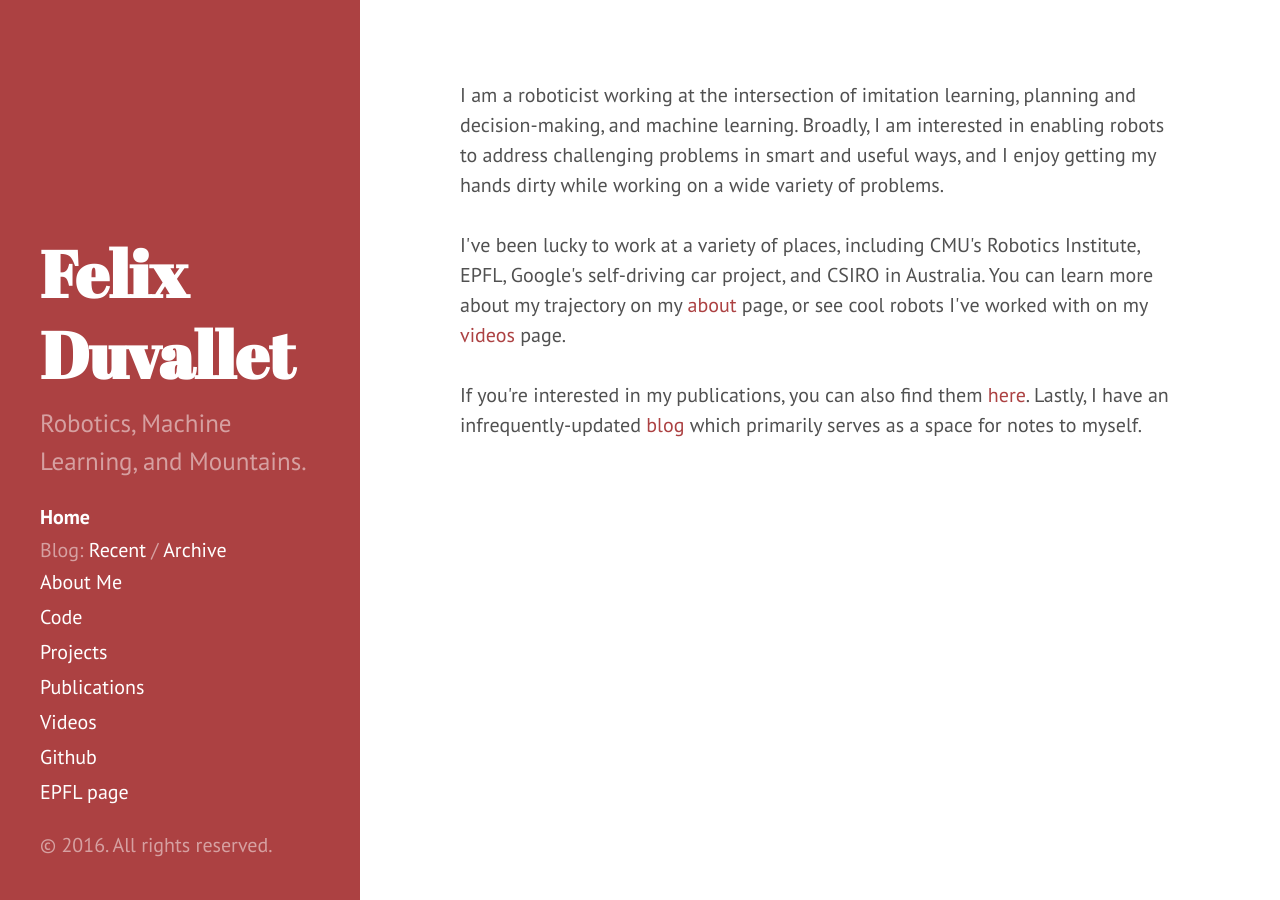
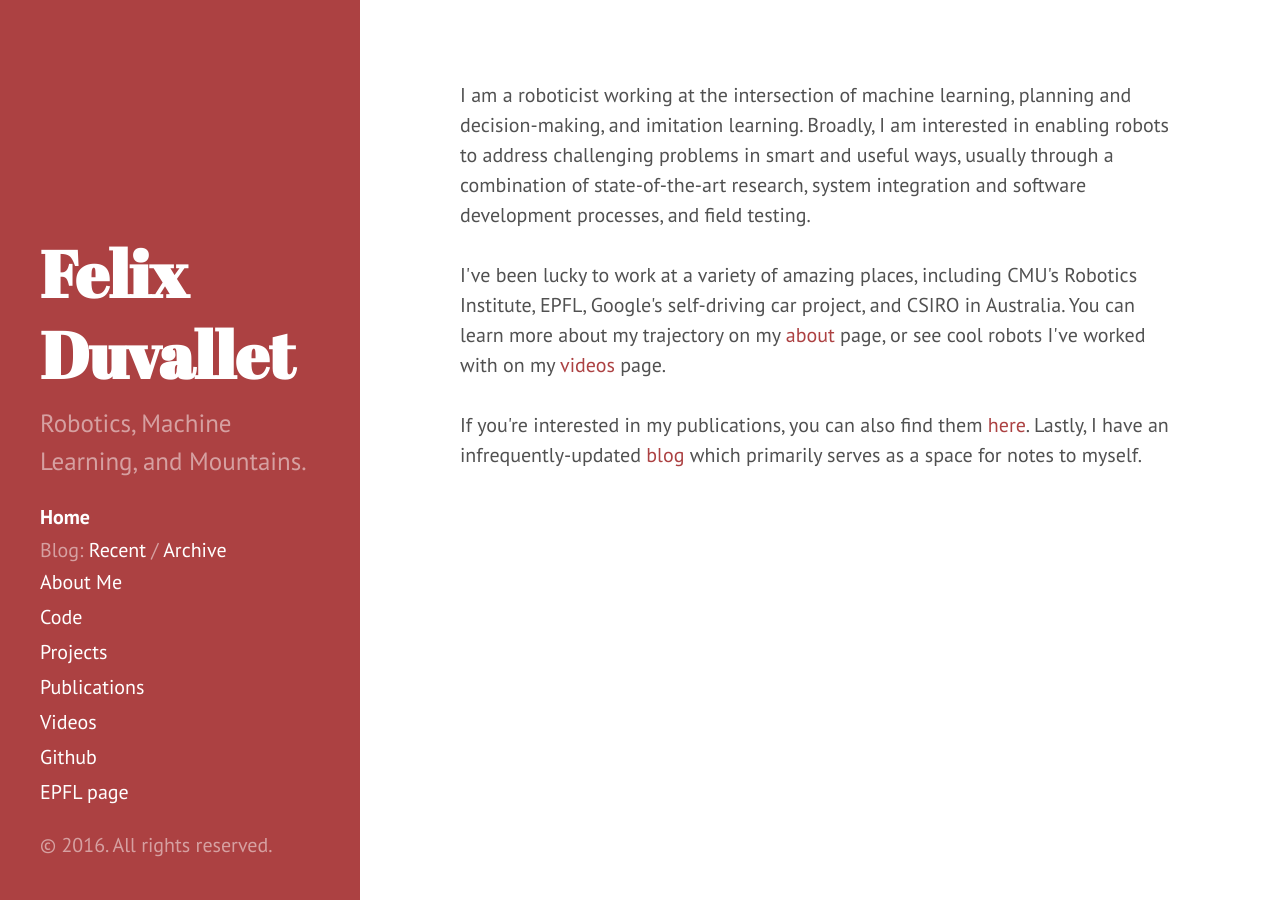
Before and after one commit to felixduvallet/felixduvallet.github.io, a Jekyll site: the page built from index.html, in a window 1280 px wide. Built offline with Jekyll 4.4.1, drawn with Linux system fonts in a browser that asks for light colours.

Commit message:
Minor tweak to 'about' me.

```diff
--- a/index.html
+++ b/index.html
@@ -3,13 +3,13 @@ layout: default
 title: Home
 ---
 
-I am a roboticist working at the intersection of imitation learning, planning and decision-making, and machine learning.
+I am a roboticist working at the intersection of machine learning, planning and decision-making, and imitation learning.
 Broadly, I am interested in enabling robots to address challenging problems in smart and useful ways,
-and I enjoy getting my hands dirty while working on a wide variety of problems.
+usually through a combination of state-of-the-art research, system integration and software development processes, and field testing.
 
 </br></br>
 
-I've been lucky to work at a variety of places,
+I've been lucky to work at a variety of amazing places,
 including CMU's Robotics Institute, EPFL,
 Google's self-driving car project, and CSIRO in Australia.
 You can learn more about my trajectory on my <a href="about/">about</a> page,
```
Also changed, not shown: about.md (+1 -1 lines).
